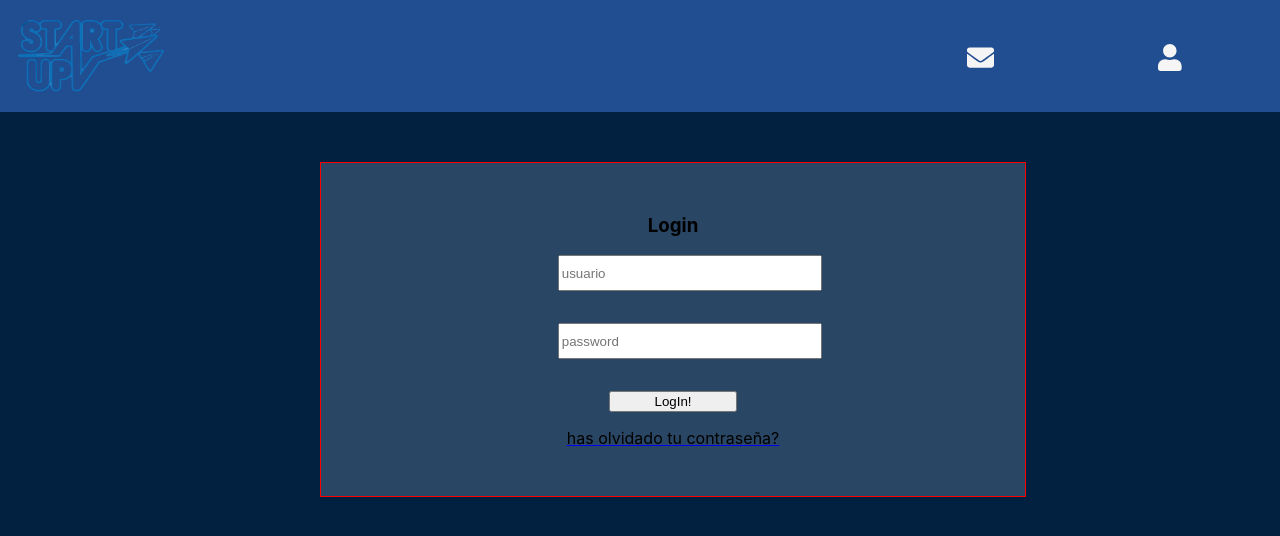
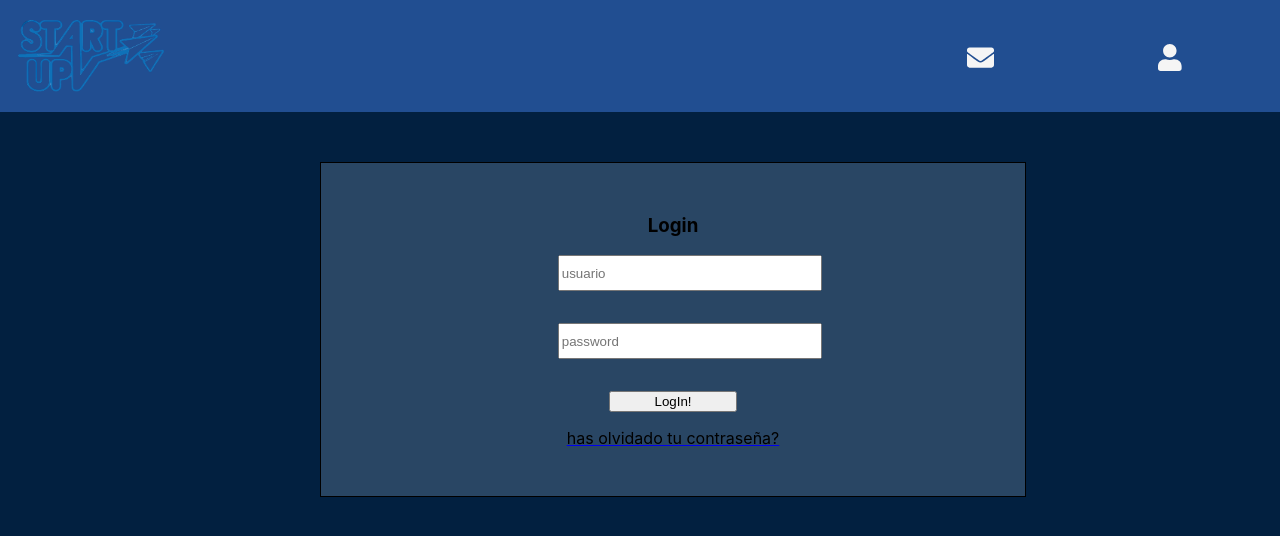
Before and after one commit to Jesus1994-7/SearchFlight_FRONT, a React (Create React App) app in the folder app/: page /login in a window 1280 px wide. Shown: the top 536 px of the page. Built offline with nearby package versions, Linux system fonts and the light colour scheme.

Commit message:
Fix button

```diff
--- a/app/src/components/exchange/exchange.scss
+++ b/app/src/components/exchange/exchange.scss
@@ -1,5 +1,5 @@
 .exchangeForm {
-    border: 1px solid red;
+    border: 1px solid black;
     width: 430px;
     height: 200px;
 
--- a/app/src/components/specialOffer/specialOffer.jsx
+++ b/app/src/components/specialOffer/specialOffer.jsx
@@ -35,8 +35,8 @@ class SpecialOffer extends React.Component {
     render() {
         return (
             <div >
+                <div className="offers">
                 <h3>Vuelos de última hora</h3>
-                <div className="offers">
                     <form onSubmit={this.lastMinuteFlights}>
                         <button type="submit">Last Minute!!</button>
                     </form>
--- a/app/src/views/login/login.scss
+++ b/app/src/views/login/login.scss
@@ -14,7 +14,7 @@
     background-color: #294664;
     width: 50%;
     margin-left: 25%;
-    border: 1px solid red;
+    border: 1px solid black;
 }
 .inputs {
     width: 40%;
```
